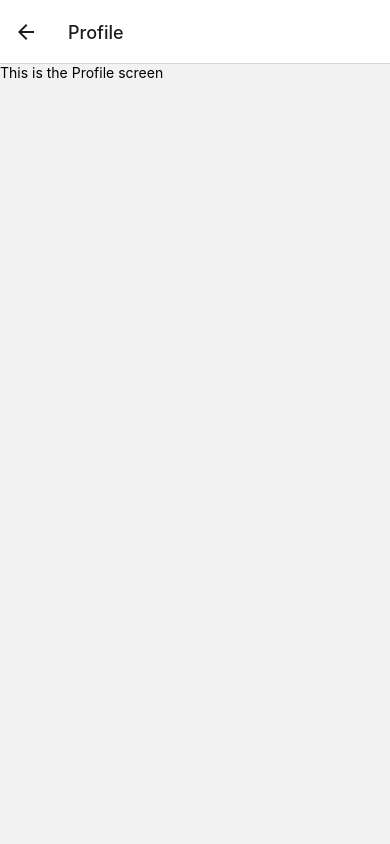
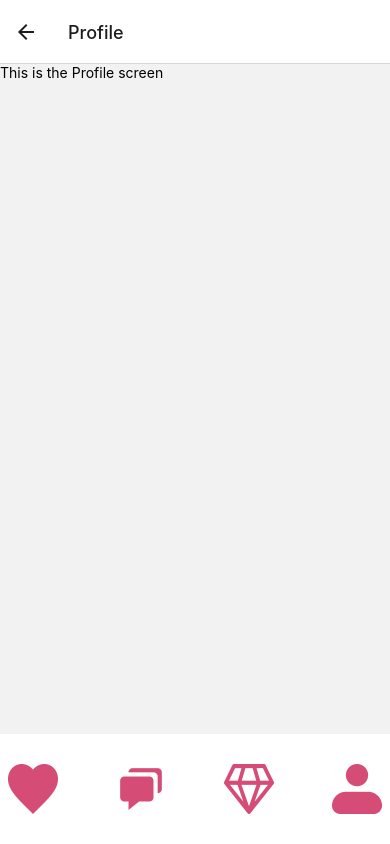
Before and after one commit to LachlanWilliams/LearnReactNative, a React Native app in the folder circle/: screen /Profile in a window 390 px wide. Built offline with nearby package versions, Linux system fonts and the light colour scheme.

Commit message:
ProfileScreen commonLayout

```diff
--- a/circle/screens/ProfileScreen.js
+++ b/circle/screens/ProfileScreen.js
@@ -1,11 +1,15 @@
+// ProfileScreen.js
 import React from 'react';
 import { View, Text } from 'react-native';
+import CommonLayout from './CommonLayout';
 
 const ProfileScreen = () => {
   return (
-    <View>
-      <Text>This is the Profile screen</Text>
-    </View>
+    <CommonLayout>
+      <View>
+        <Text>This is the Profile screen</Text>
+      </View>
+    </CommonLayout>
   );
 };
 
--- a/circle/styles/styles.js
+++ b/circle/styles/styles.js
@@ -1,9 +1,7 @@
 import { StyleSheet } from 'react-native';
 
 const styles = StyleSheet.create({
-  // ... other styles
-
-  navBar: {
+   navBar: {
     height: 110,
     flexDirection: 'row',
     alignItems: 'center',
```
